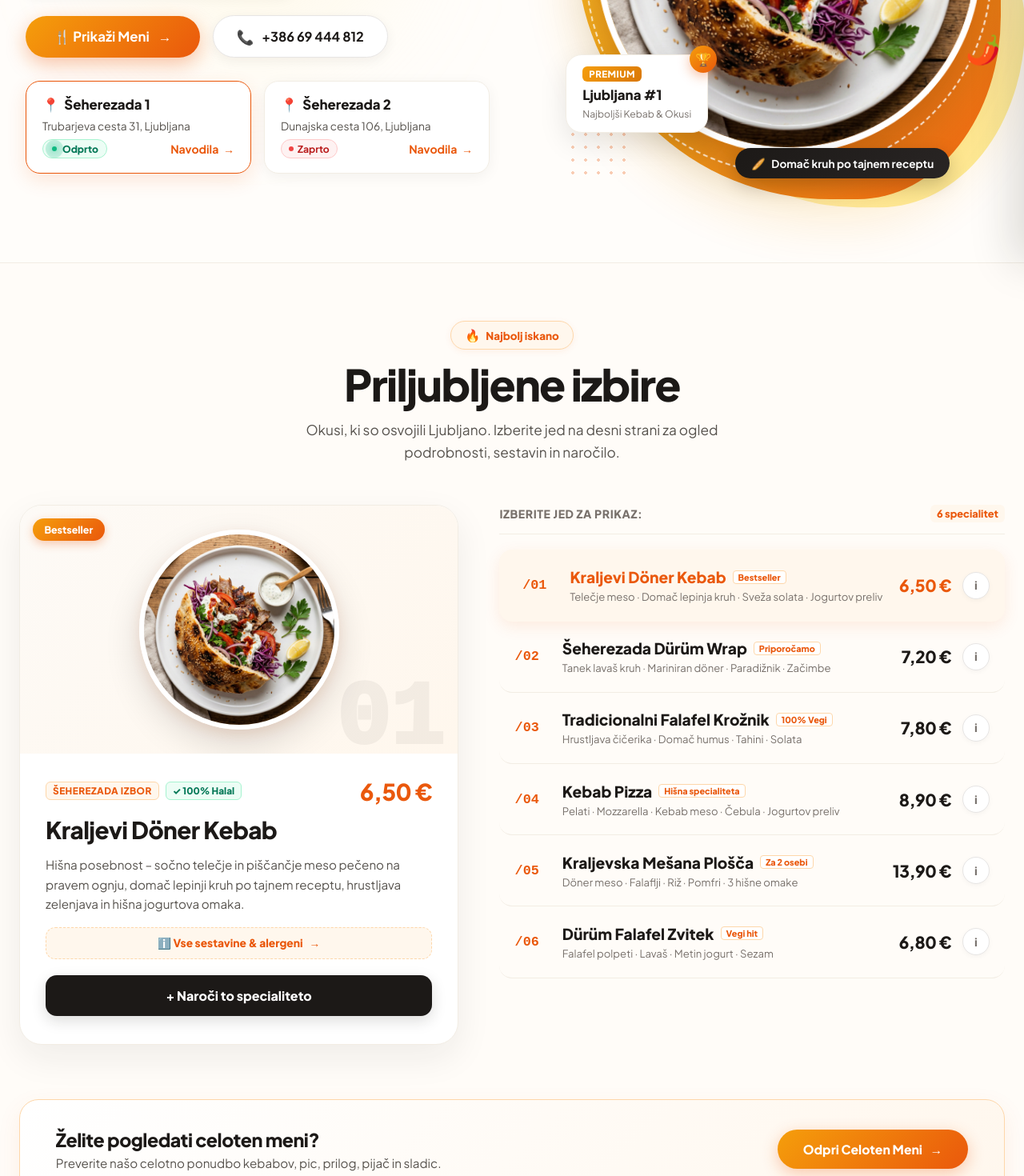
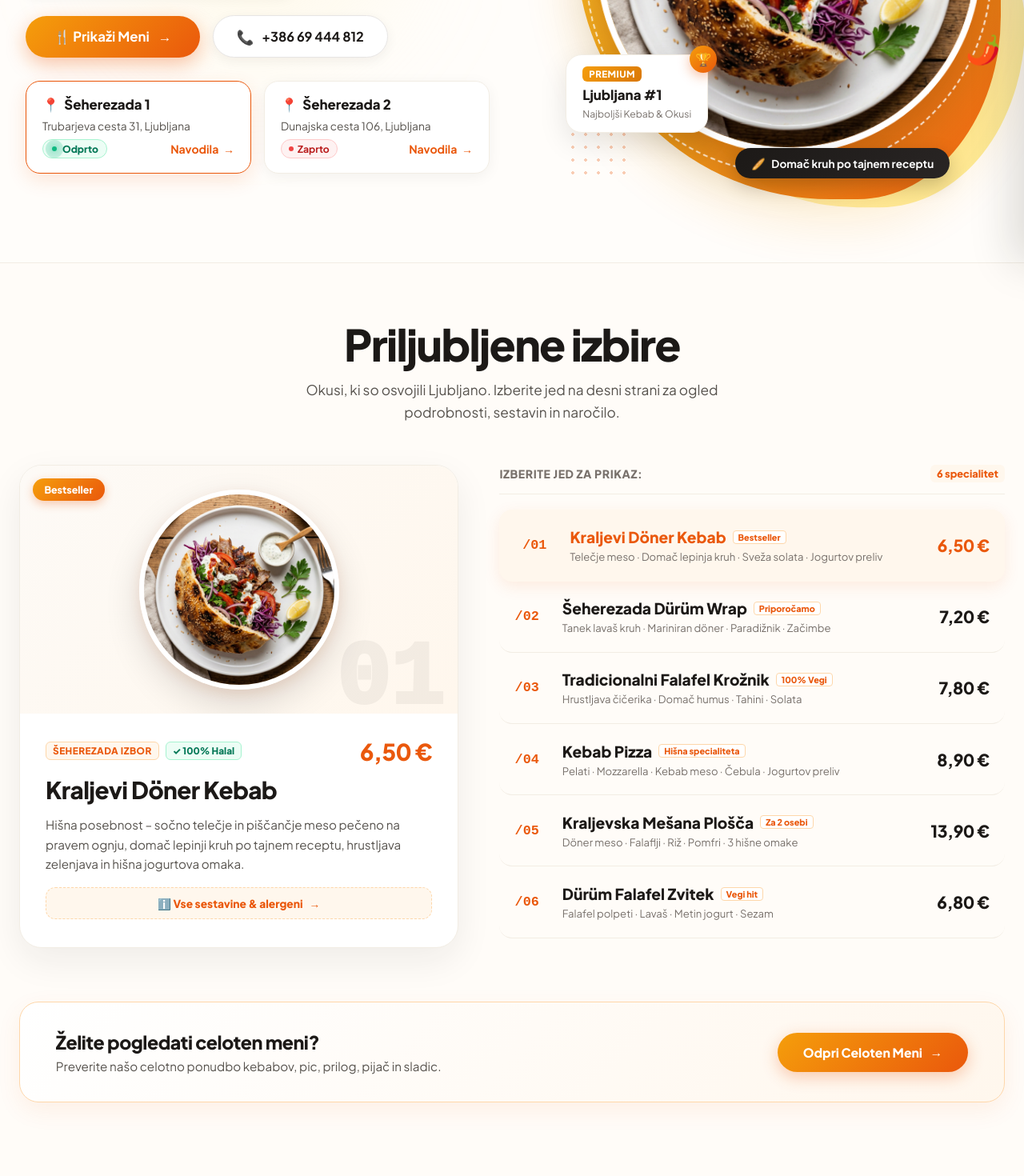
Before and after one commit to emrahponjevic1/probni-diizajn, a Next.js app: page / in a window 1280 px wide. Shown: the part 472-1942 px from the top of the page at 80% size. Built offline with nearby package versions, Linux system fonts and the light colour scheme.

Commit message:
clean: remove header badge, left order button, and list info icon button per user request

```diff
--- a/src/components/PopularPicks.tsx
+++ b/src/components/PopularPicks.tsx
@@ -199,11 +199,6 @@ export default function PopularPicks() {
             SECTION HEADER
             ================================================================== */}
         <div className={styles.sectionHeader}>
-          <div className={styles.headerTopBadge}>
-            <span className={styles.fireEmoji}>🔥</span>
-            <span>Najbolj iskano</span>
-          </div>
-
           <h2 className={styles.sectionTitle}>Priljubljene izbire</h2>
 
           <p className={styles.sectionSubtitle}>
@@ -257,19 +252,6 @@ export default function PopularPicks() {
                   <span>ℹ️ Vse sestavine &amp; alergeni</span>
                   <span>&rarr;</span>
                 </button>
-
-                {/* Order Button */}
-                <div className={styles.magButtonRow}>
-                  <button
-                    type="button"
-                    onClick={() => handleOrderClick(selectedDish.id)}
-                    className={`${styles.magOrderBtn} ${
-                      orderedDishId === selectedDish.id ? styles.magOrderBtnAdded : ""
-                    }`}
-                  >
-                    {orderedDishId === selectedDish.id ? "✓ Dodano v naročilo!" : "+ Naroči to specialiteto"}
-                  </button>
-                </div>
               </div>
             </div>
           </div>
@@ -302,17 +284,6 @@ export default function PopularPicks() {
 
                   <div className={styles.lineEnd}>
                     <span className={styles.linePrice}>{dish.price}</span>
-                    <button
-                      type="button"
-                      onClick={(e) => {
-                        e.stopPropagation();
-                        openDetailsModal(dish);
-                      }}
-                      className={styles.itemInfoIconBtn}
-                      title="Prikaži podrobnosti"
-                    >
-                      ℹ
-                    </button>
                   </div>
                 </div>
               ))}
```
